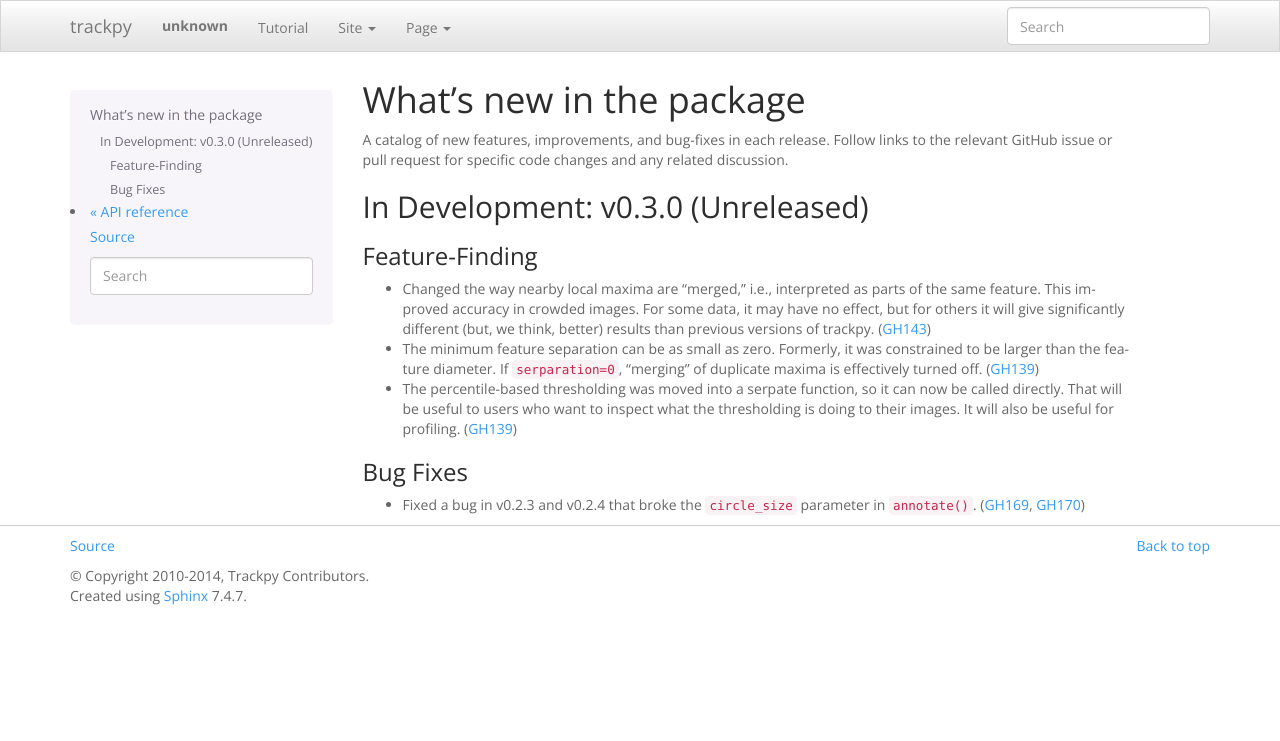
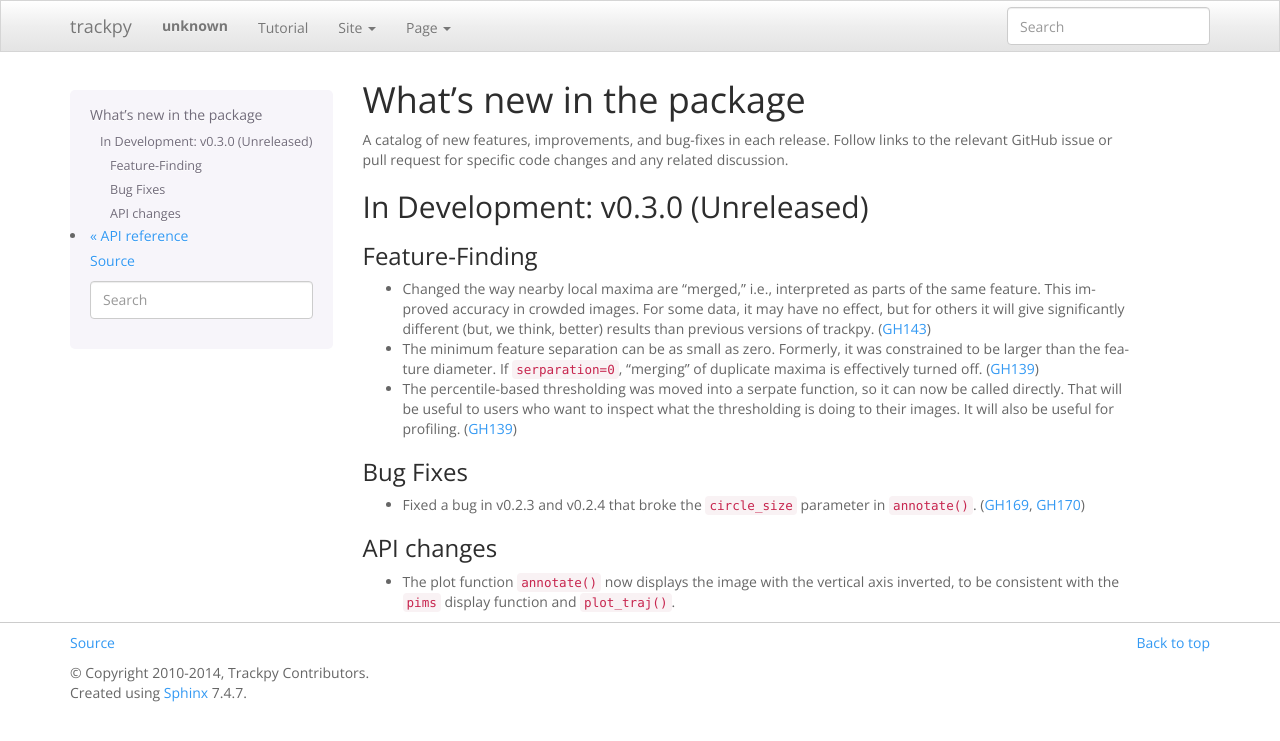
Before and after one commit to soft-matter/trackpy, a Sphinx documentation site: the page built from doc/whatsnew.rst, in a window 1280 px wide. Shown: the top 741 px of the page. Built offline with Sphinx 7.4.7, drawn with Linux system fonts in a browser that asks for light colours; pages that are not in the unit, such as notebooks, are missing from menus.

Commit message:
Add to release notes

```diff
--- a/doc/releases/v0.3.0.txt
+++ b/doc/releases/v0.3.0.txt
@@ -15,3 +15,8 @@ Bug Fixes
 ~~~~~~~~~
 
 - Fixed a bug in v0.2.3 and v0.2.4 that broke the ``circle_size`` parameter in ``annotate()``. (:issue:`169`, :issue:`170`)
+
+API changes
+~~~~~~~~~~~
+
+- The plot function ``annotate()`` now displays the image with the vertical axis inverted, to be consistent with the ``pims`` display function and ``plot_traj()``.
```
